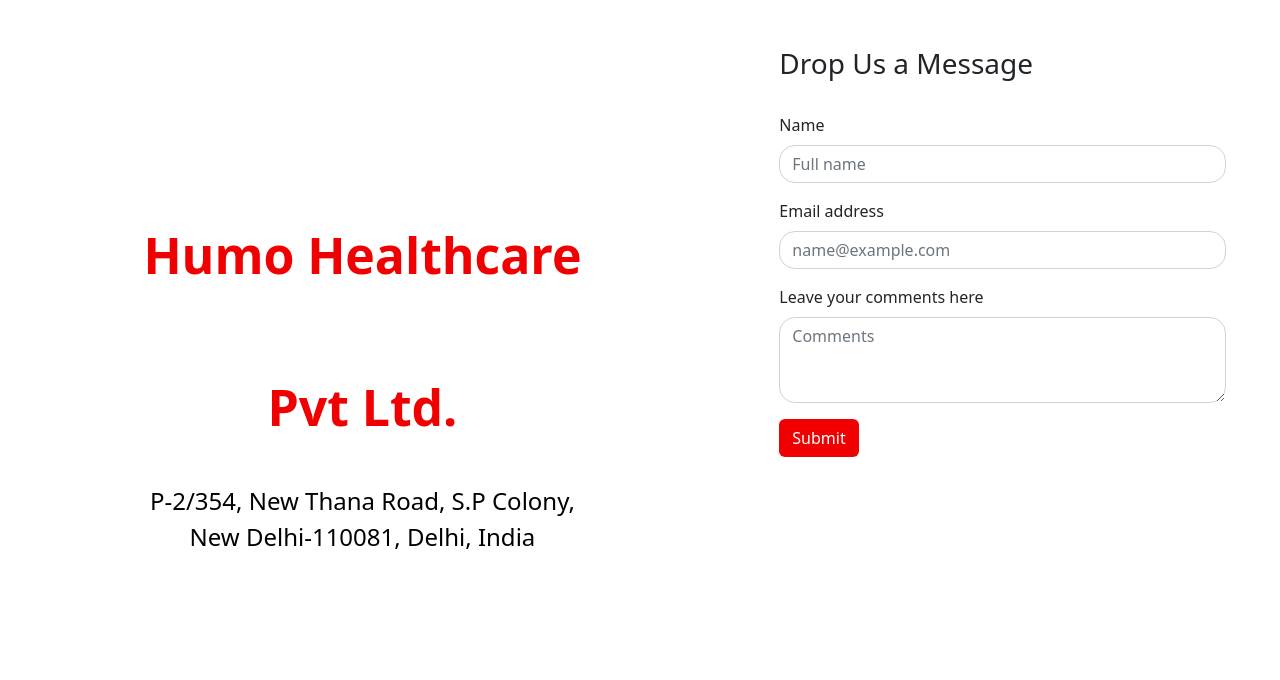
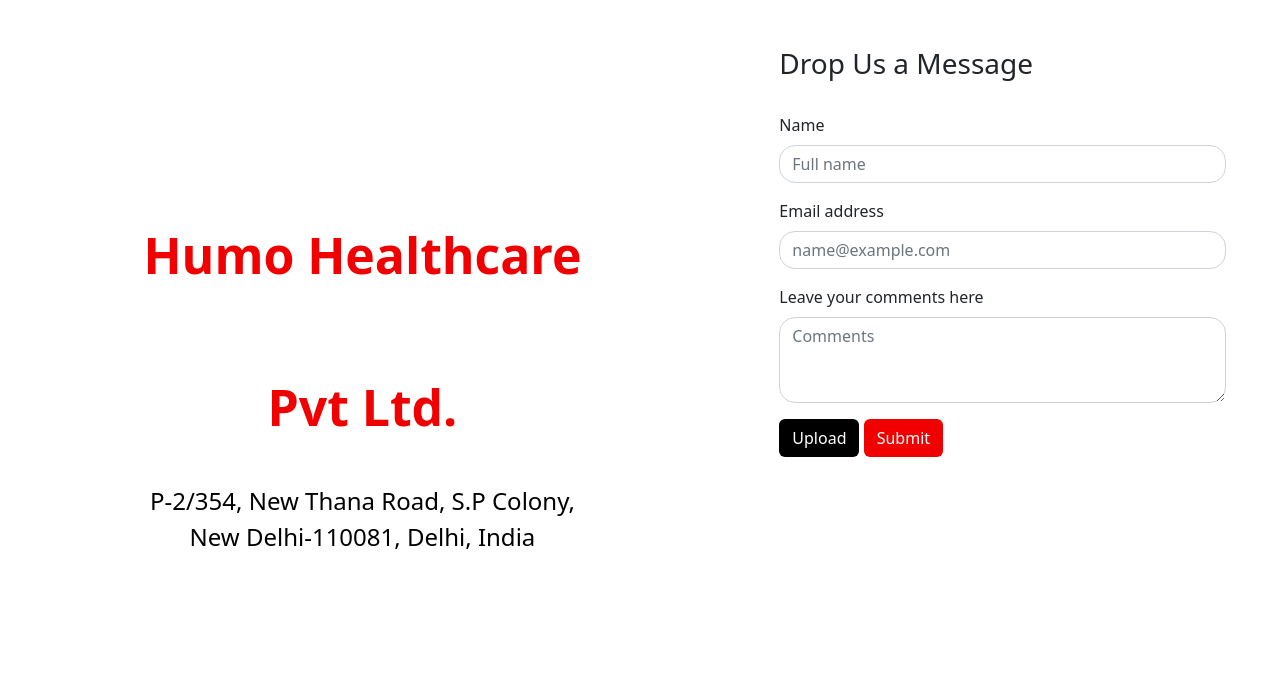
Before and after one commit to shubhunr/Humo-Project, a plain HTML site: page src/Contact.html in a window 1280 px wide. Shown: the part 101-781 px from the top of the page. Drawn offline with nearby package versions, Linux system fonts and the light colour scheme.

Commit message:
upload button added

```diff
--- a/src/Contact.css
+++ b/src/Contact.css
@@ -171,6 +171,10 @@
   background-color: #f00000;
   color: #fff;
 }
+.uploadbtn{
+  background-color: black;
+  color:#fff ;
+}
 hr.style-one {
   height: 5px;
   background-color: #f00000;
--- a/src/Contact.html
+++ b/src/Contact.html
@@ -76,9 +76,12 @@
                     <textarea class="form-control" id="exampleFormControlTextarea1" rows="3"
                         placeholder="Comments"></textarea>
                 </div>
+                <div><button type="submit" class="btn uploadbtn">
+                    Upload
+                </button>
                 <button type="submit" class="btn submitbtn">
                     Submit
-                </button>
+                </button></div>
             </form>
         </div></div>
 
```
